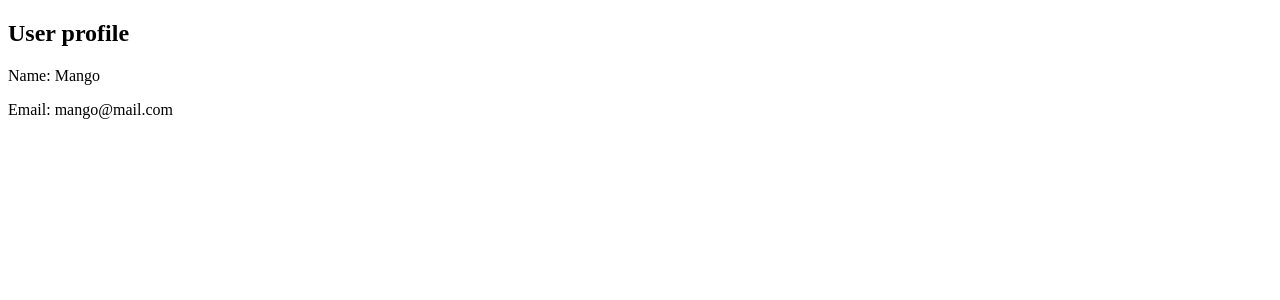
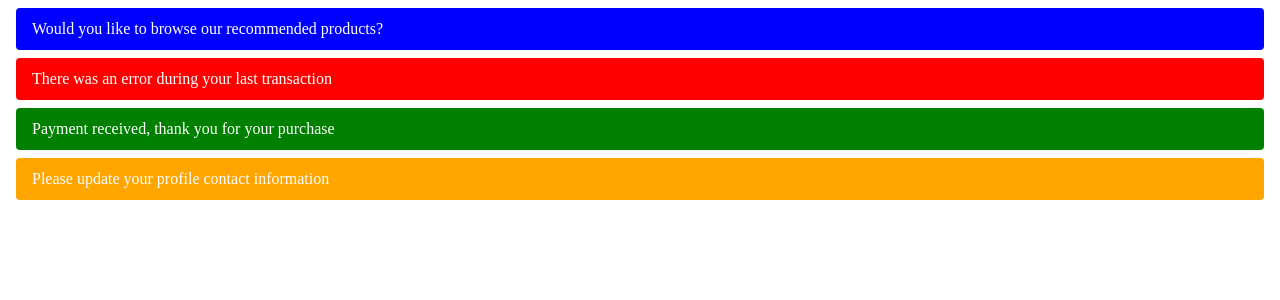
Before and after one commit to VitaliiKovalenko88/learne_react_practice, a React (Create React App) app: page / in a window 1280 px wide. Shown: the top 300 px of the page. Built offline with nearby package versions, Linux system fonts and the light colour scheme.

Commit message:
learn css i react

```diff
--- a/package.json
+++ b/package.json
@@ -6,6 +6,7 @@
     "@testing-library/jest-dom": "^5.17.0",
     "@testing-library/react": "^13.4.0",
     "@testing-library/user-event": "^13.5.0",
+    "clsx": "^2.0.0",
     "react": "^18.2.0",
     "react-dom": "^18.2.0",
     "react-scripts": "5.0.1",
--- a/src/App.js
+++ b/src/App.js
@@ -1,16 +1,23 @@
-import Panel from './components/Panel';
-import Profile from './components/Profile';
+import { Alert } from "./components/Alert/Alert";
 
 
-function App() {
+const App = () => {
   return (
-    <div>
-    <Panel title="User profile">
-      <Profile name="Mango" email="mango@mail.com" />
-    </Panel>
-
-  </div>
+    <>
+      <Alert variant="info">
+        Would you like to browse our recommended products?
+      </Alert>
+      <Alert variant="error">
+        There was an error during your last transaction
+      </Alert>
+      <Alert variant="success">
+        Payment received, thank you for your purchase
+      </Alert>
+      <Alert variant="warning">
+        Please update your profile contact information
+      </Alert>
+    </>
   );
-}
+};
 
 export default App;
--- /dev/null
+++ b/src/components/Alert/Alert.css
@@ -0,0 +1,31 @@
+.alert {
+  margin: 8px;
+  padding: 12px 16px;
+  border-radius: 4px;
+  color: white;
+}
+
+.alert.info {
+  background-color: blue;
+}
+
+.alert.success {
+  background-color: green;
+}
+
+.alert.error {
+  background-color: red;
+}
+
+.alert.warning {
+  background-color: orange;
+}
+
+.alert.is-outlined {
+  outline: 1px solid black;
+}
+
+.alert.is-elevated {
+  box-shadow: rgb(0 0 0 / 20%) 0px 3px 3px -2px, rgb(0 0 0 / 14%) 0px 3px 4px 0px,
+    rgb(0 0 0 / 12%) 0px 1px 8px 0px;
+}
--- /dev/null
+++ b/src/components/Alert/Alert.js
@@ -0,0 +1,17 @@
+import clsx from "clsx";
+import "./Alert.css";
+
+export const Alert = ({ variant, outlined, elevated, children }) => {
+  return (
+    <p
+      className={clsx(
+        "alert",
+        variant,
+        outlined && "is-outlined",
+        elevated && "is-elevated"
+      )}
+    >
+      {children}
+    </p>
+  );
+};
--- a/src/components/Panel.js
+++ /dev/null
@@ -1,7 +0,0 @@
-const Panel = ({ title, children }) => (
-  <section>
-    <h2>{title}</h2>
-    {children}
-  </section>
-);
-export default Panel;
--- a/src/components/Profile.js
+++ /dev/null
@@ -1,7 +0,0 @@
-const Profile = ({ name, email }) => (
-  <div>
-    <p>Name: {name}</p>
-    <p>Email: {email}</p>
-  </div>
-);
-export default Profile;
```
Also changed, not shown: src/components/Product.js (deleted, +0 -9 lines), 1 other file (tests, documents, lock files or other folders).
